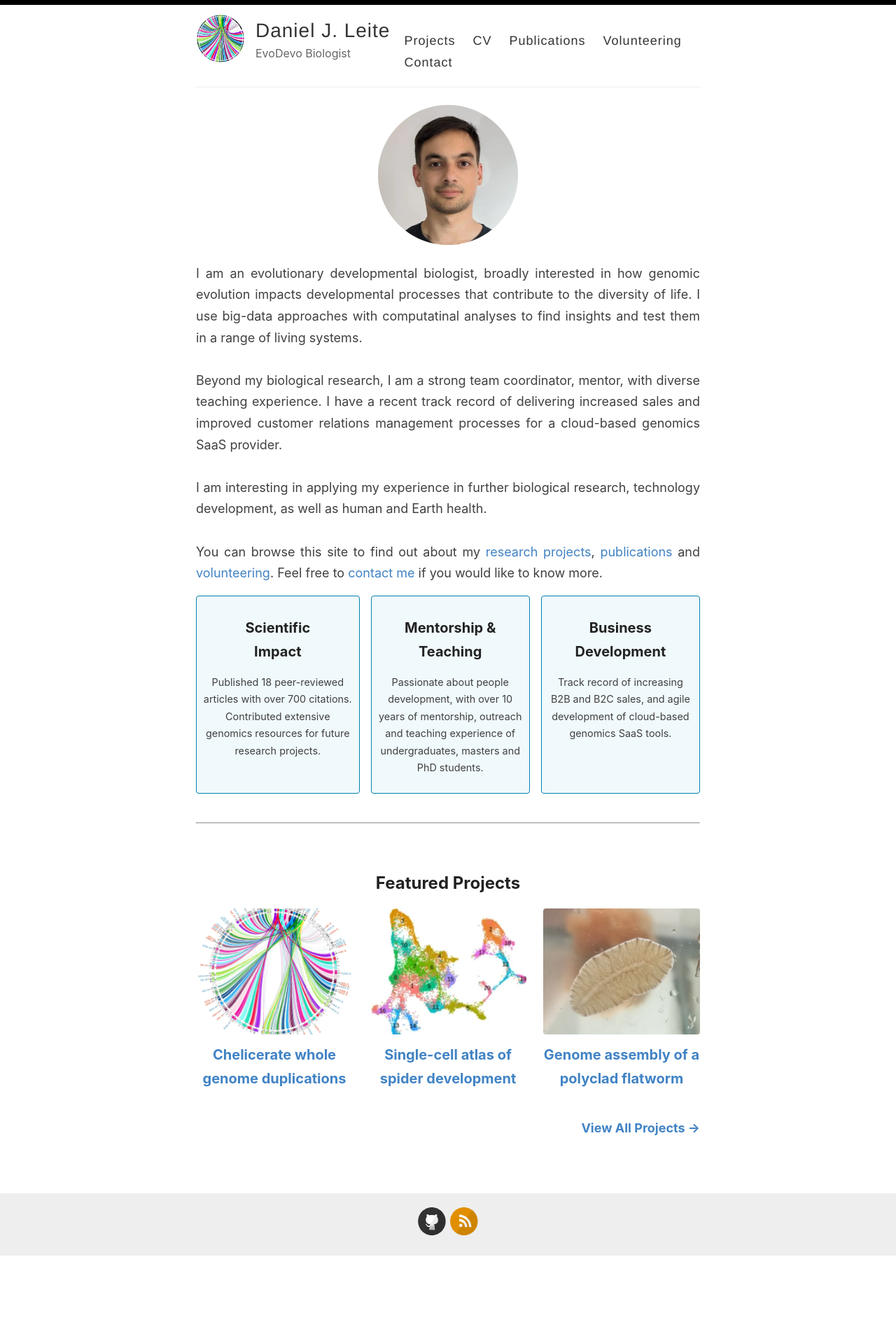
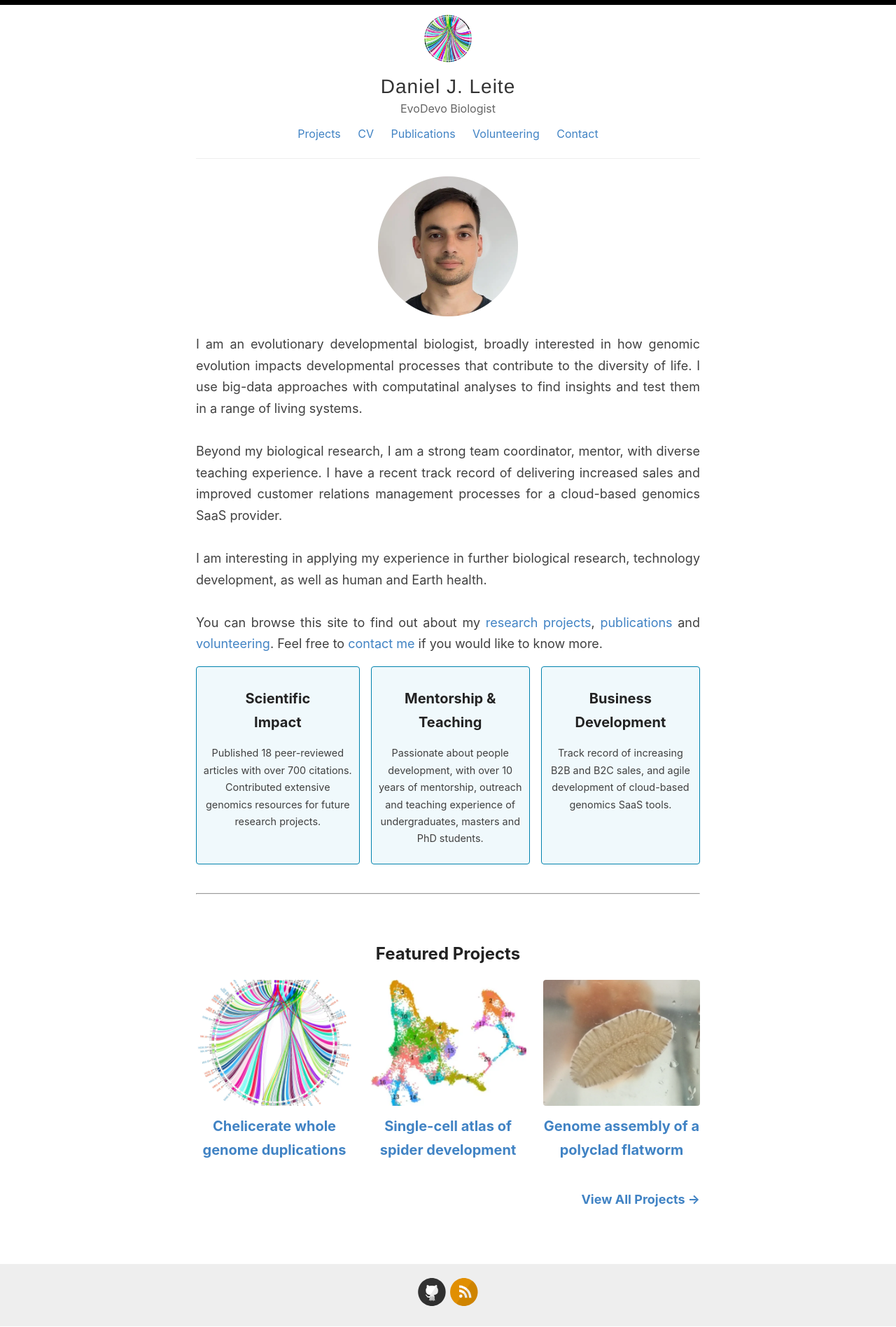
Before and after one commit to djleite/djleite.github.io, a Jekyll site: the page built from index.html, in a window 1280 px wide. Shown: the whole page at 70% size. Built offline with Jekyll 4.4.1, drawn with Linux system fonts in a browser that asks for light colours; the list of posts is cut into pages by our own code; before the commit the page ends 1795 px from its top, so only the background shows below that.

Commit message:
change header

```diff
--- a/assets/style.scss
+++ b/assets/style.scss
@@ -272,6 +272,7 @@ p > img {
 .masthead {
   padding: 20px 0;
   border-bottom: 1px solid $lightGray;
+  text-align: center;
 
   @include mobile {
     text-align: center;
@@ -279,10 +280,9 @@ p > img {
 }
 
 .site-avatar {
-  float: left;
-  width: 70px;
-  height: 70px;
-  margin-right: 15px;
+  float: none;
+  display: block;
+  margin: 0 auto;
 
   @include mobile {
     float: none;
@@ -299,7 +299,9 @@ p > img {
 }
 
 .site-info {
-  float: left;
+  float: none;
+  display: block;
+  margin: 0 auto;
 
   @include mobile {
     float: none;
@@ -316,7 +318,7 @@ p > img {
   font-weight: 300;
   font-size: 28px;
   letter-spacing: 1px;
-  text-align: left;
+  text-align: center;
 
   @include mobile {
     text-align: center;
@@ -335,9 +337,9 @@ p > img {
 
 nav {
   float: none;
-  margin-top: 23px; // @TODO: Vertically middle align
-  font-family: $helveticaNeue;
-  font-size: 18px;
+  margin-top: 9px;
+  display: block;
+  font-size: 16px;
 
   @include mobile {
     float: none;
@@ -347,11 +349,8 @@ nav {
   }
 
   a {
-    margin-left: 20px;
-    color: $darkGray;
-    text-align: right;
-    font-weight: 300;
-    letter-spacing: 1px;
+    margin: 0 10px;
+    color: $blue;
 
     @include mobile {
       margin: 0 10px;
```
